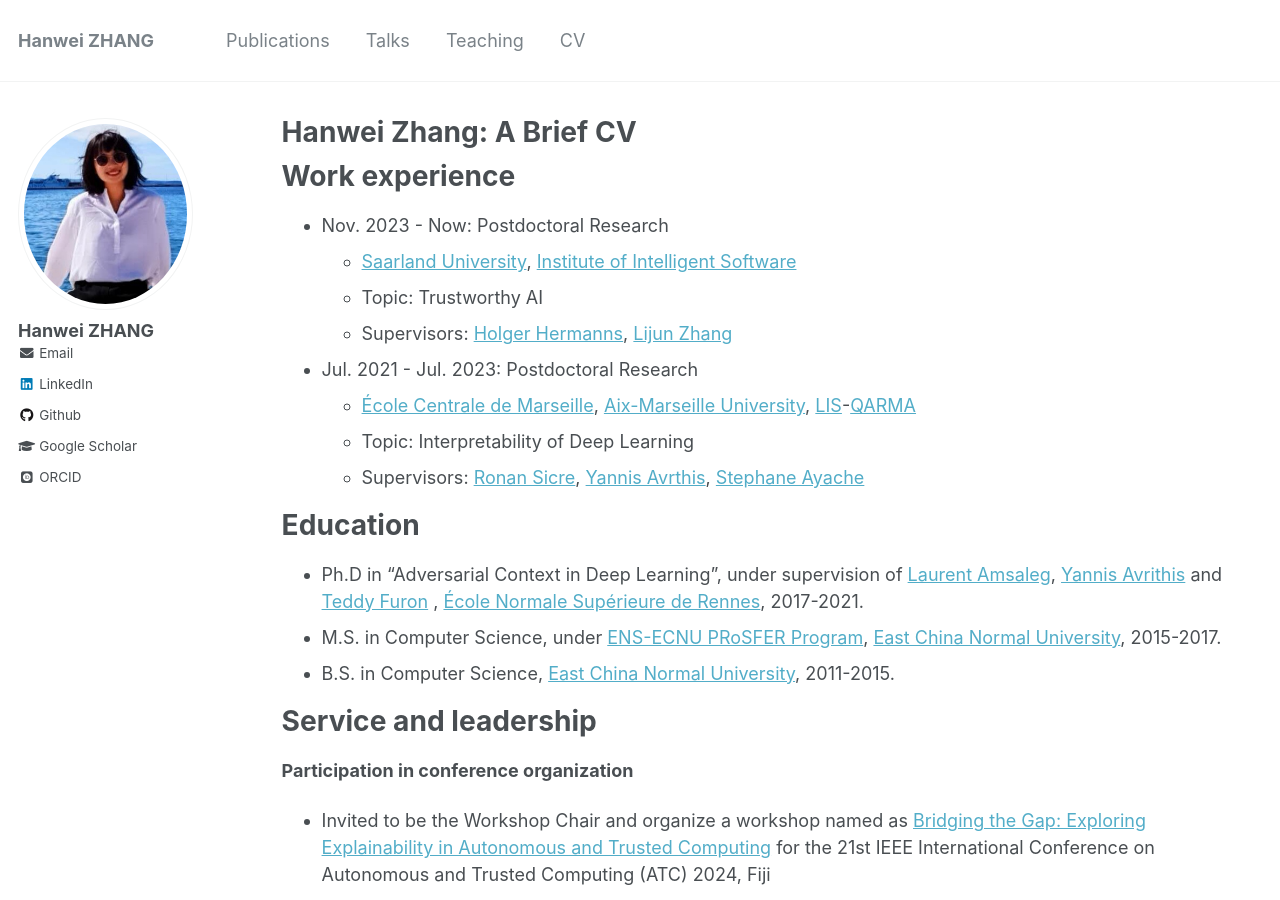
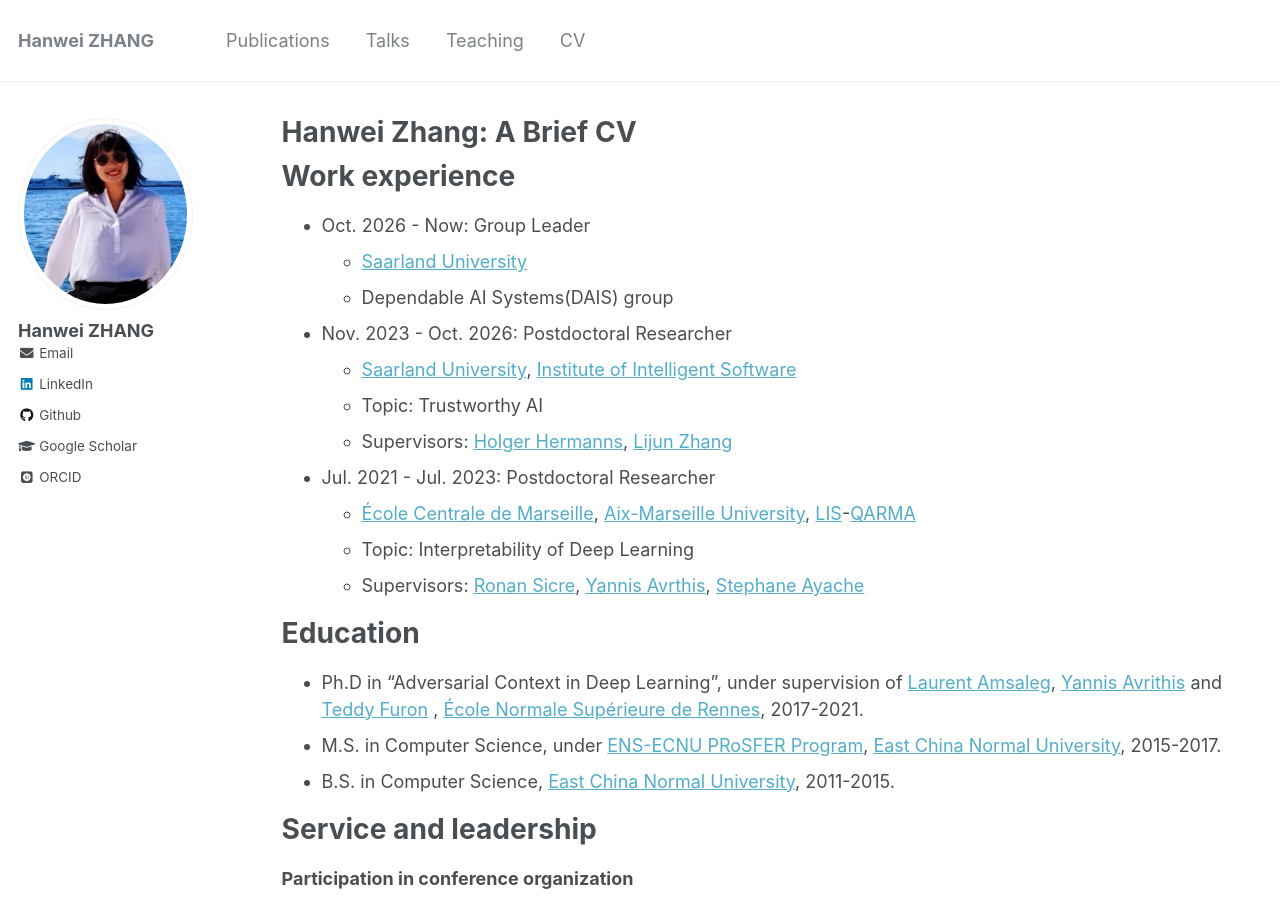
Before and after one commit to hanwei0912/hanwei0912.github.io, a Jekyll site: the page built from _pages/cv.md, in a window 1280 px wide and 900 px high. Built offline with Jekyll 4.4.1, drawn with Linux system fonts in a browser that asks for light colours; some web fonts are replaced.

Commit message:
Update cv.md

```diff
--- a/_pages/cv.md
+++ b/_pages/cv.md
@@ -11,11 +11,14 @@ redirect_from:
 
 Work experience
 ======
-* Nov. 2023 - Now: Postdoctoral Research
+* Oct. 2026 - Now: Group Leader
+  *  [Saarland University](https://saarland-informatics-campus.de/en/)
+  *  Dependable AI Systems(DAIS) group
+* Nov. 2023 - Oct. 2026: Postdoctoral Researcher
   * [Saarland University](https://saarland-informatics-campus.de/en/), [Institute of Intelligent Software](http://www.gziis.org.cn/)
   * Topic: Trustworthy AI
   * Supervisors: [Holger Hermanns](https://depend.cs.uni-saarland.de/~hermanns/), [Lijun Zhang](https://tis.ios.ac.cn/people/lijun-zhang/)
-* Jul. 2021 - Jul. 2023: Postdoctoral Research
+* Jul. 2021 - Jul. 2023: Postdoctoral Researcher
   * [École Centrale de Marseille](https://www.centrale-marseille.fr/), [Aix-Marseille University](https://www.univ-amu.fr/en), [LIS](https://www.lis-lab.fr/)-[QARMA](https://qarma.lis-lab.fr/)
   * Topic: Interpretability of Deep Learning
   * Supervisors: [Ronan Sicre](https://pageperso.lis-lab.fr/~ronan.sicre/wordpress/), [Yannis Avrthis](https://avrithis.net/), [Stephane Ayache](https://stephane-ayache.pedaweb.univ-amu.fr/wordpress/)
```
